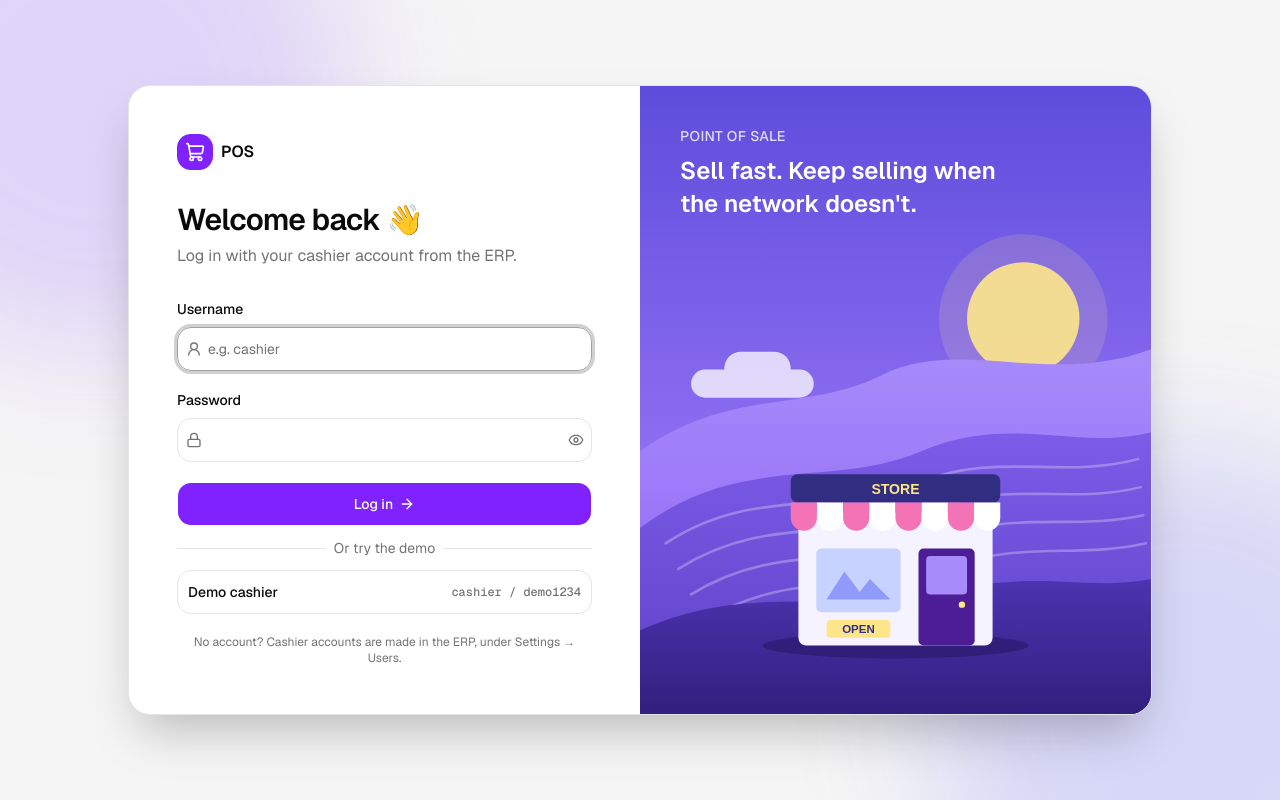
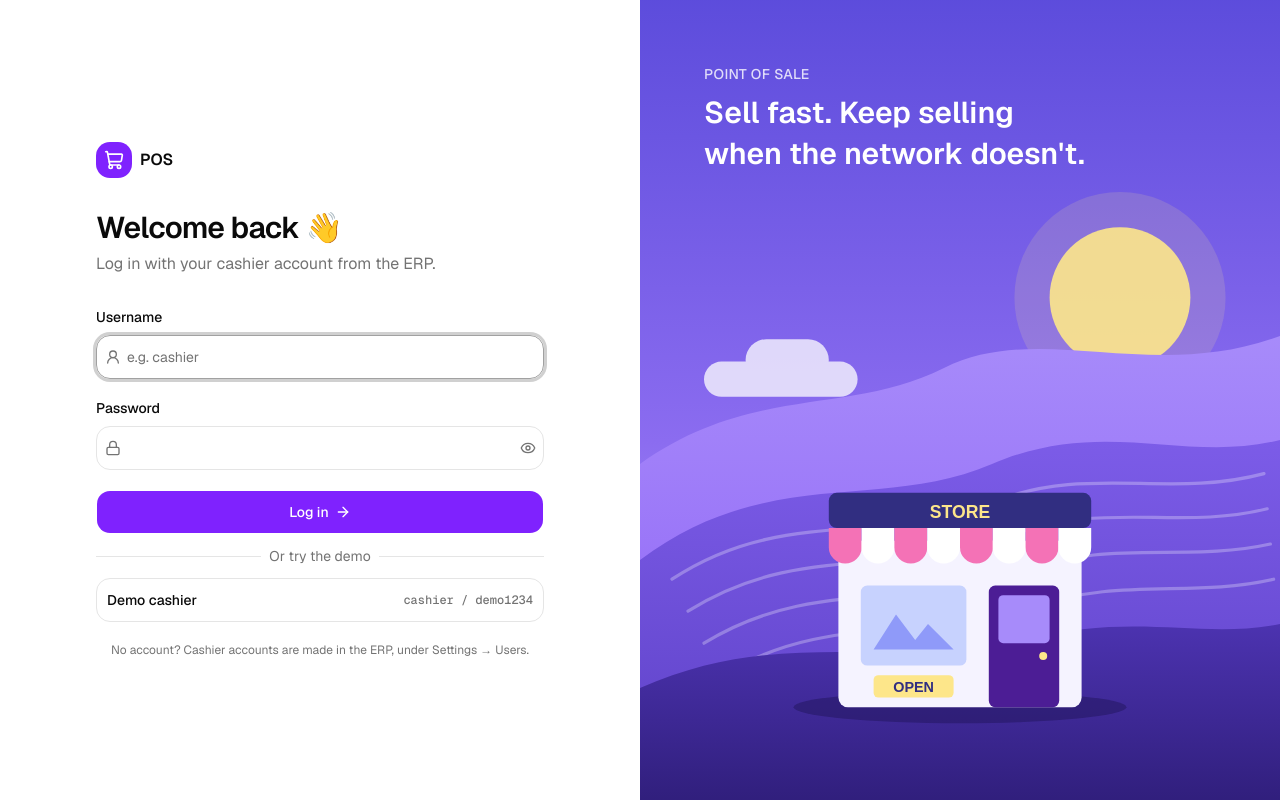
Before and after one commit to wimpoge/pos, a Next.js app in the folder frontend/: page /login in a window 1280 px wide. Built offline with nearby package versions, Linux system fonts and the light colour scheme.

Commit message:
Login fills the whole window
The form takes the left half and the illustration the right half, edge to
edge, instead of a card in the middle of the page.

```diff
--- a/frontend/src/app/login/page.tsx
+++ b/frontend/src/app/login/page.tsx
@@ -44,13 +44,10 @@ export default function LoginPage() {
   }
 
   return (
-    <div className="relative flex min-h-svh items-center justify-center overflow-hidden bg-muted p-4 md:p-10">
-      {/* soft colour behind the card */}
-      <div aria-hidden className="pointer-events-none absolute -top-40 -left-40 size-128 rounded-full bg-violet-500/20 blur-3xl" />
-      <div aria-hidden className="pointer-events-none absolute -right-40 -bottom-40 size-128 rounded-full bg-indigo-500/20 blur-3xl" />
-
-      <div className="relative grid w-full max-w-5xl overflow-hidden rounded-3xl border bg-card shadow-2xl md:grid-cols-2">
-        <div className="flex flex-col justify-center gap-8 p-8 sm:p-12">
+    // The whole window: the form on the left half, the illustration filling the right half.
+    <div className="grid min-h-svh bg-background md:grid-cols-2">
+      <div className="flex items-center justify-center p-8 sm:p-12">
+        <div className="flex w-full max-w-md flex-col gap-8">
           <div className="flex items-center gap-2 font-semibold">
             <span className="flex size-9 items-center justify-center rounded-xl bg-violet-600 text-white">
               <ShoppingCart className="size-5" />
@@ -121,7 +118,7 @@ export default function LoginPage() {
               >
                 {busy === username && <Spinner />} Log in {busy !== username && <ArrowRight />}
               </Button>
-              <FieldSeparator className="[&_[data-slot=field-separator-content]]:bg-card">Or try the demo</FieldSeparator>
+              <FieldSeparator>Or try the demo</FieldSeparator>
               <Button
                 type="button"
                 variant="outline"
@@ -143,15 +140,15 @@ export default function LoginPage() {
             </FieldGroup>
           </form>
         </div>
+      </div>
 
-        <div className="relative hidden min-h-144 md:block">
-          <LoginArt variant="pos" />
-          <div className="absolute inset-x-0 top-0 p-10 text-white">
-            <p className="text-sm font-medium tracking-wide text-white/80 uppercase">Point of sale</p>
-            <p className="mt-2 max-w-xs text-2xl leading-snug font-semibold">
-              Sell fast. Keep selling when the network doesn&apos;t.
-            </p>
-          </div>
+      <div className="relative hidden overflow-hidden md:block">
+        <LoginArt variant="pos" />
+        <div className="absolute inset-x-0 top-0 p-12 text-white lg:p-16">
+          <p className="text-sm font-medium tracking-wide text-white/80 uppercase">Point of sale</p>
+          <p className="mt-2 max-w-sm text-3xl leading-snug font-semibold">
+            Sell fast. Keep selling when the network doesn&apos;t.
+          </p>
         </div>
       </div>
     </div>
```
